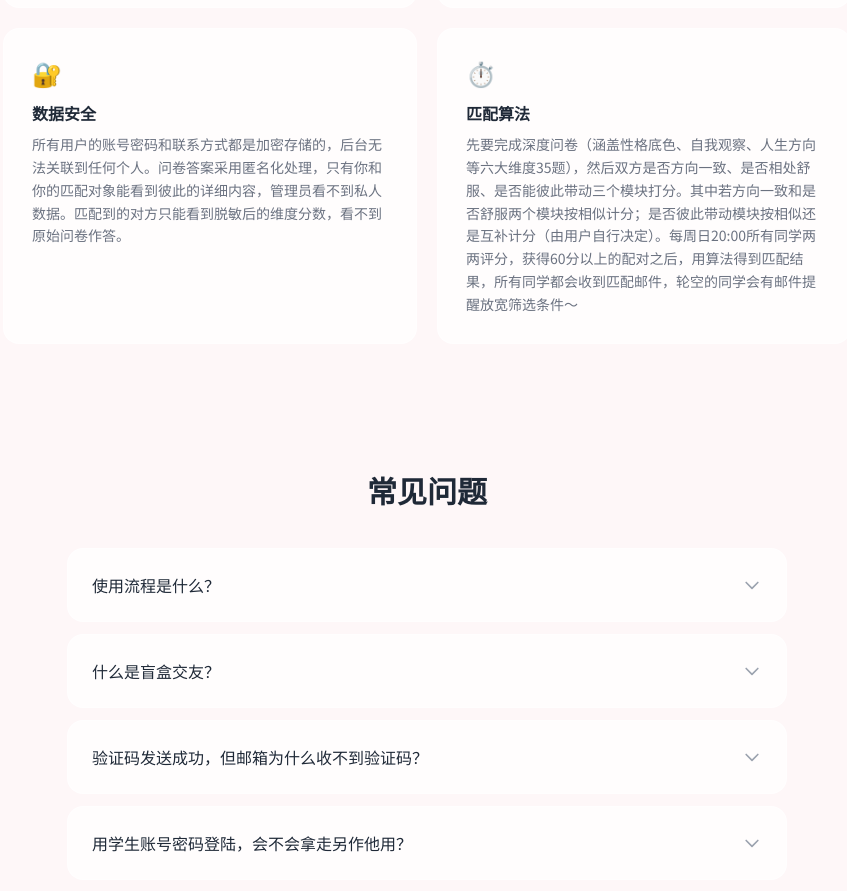
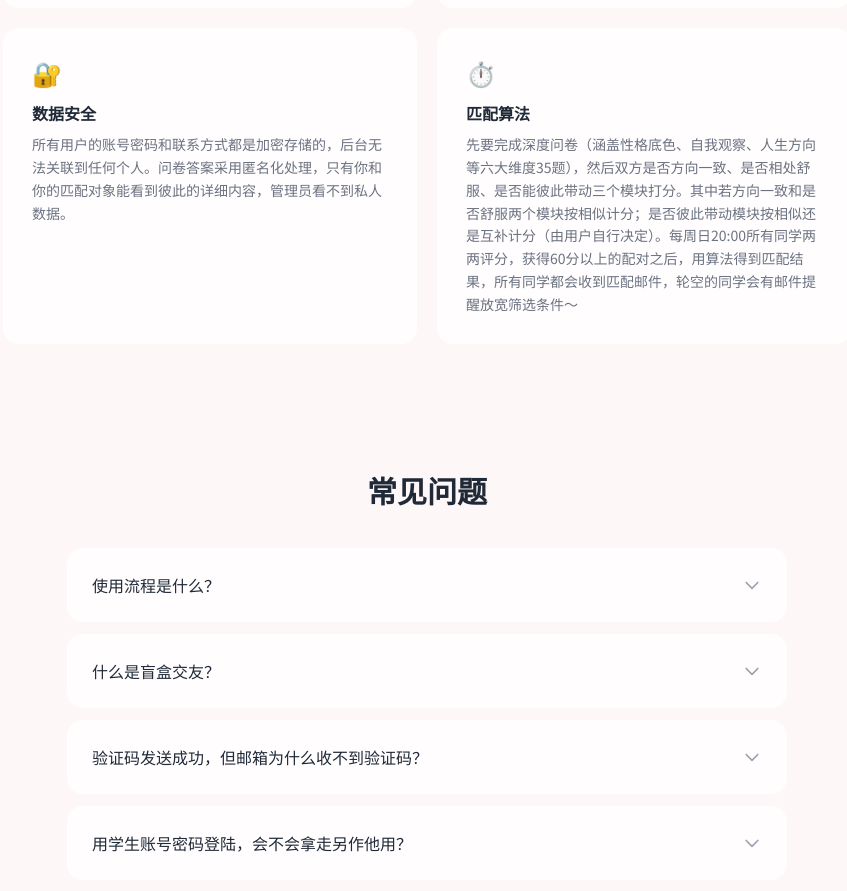
Before and after one commit to hajicat/JAI, a Next.js app: page / in a window 1280 px wide. Shown: the part 2220-3111 px from the top of the page, without its empty margins (213-1060 px from the left). Built offline with nearby package versions, Linux system fonts and the light colour scheme.

Commit message:
refine: 精简首页卡片/FAQ文案，去掉加密细节

```diff
--- a/src/app/page.tsx
+++ b/src/app/page.tsx
@@ -541,7 +541,7 @@ export default function Home() {
           {
             icon: '🔐',
             title: '数据安全',
-            desc: '所有用户的账号密码和联系方式都是加密存储的，后台无法关联到任何个人。问卷答案采用匿名化处理，只有你和你的匹配对象能看到彼此的详细内容，管理员看不到私人数据。匹配到的对方只能看到脱敏后的维度分数，看不到原始问卷作答。',
+            desc: '所有用户的账号密码和联系方式都是加密存储的，后台无法关联到任何个人。问卷答案采用匿名化处理，只有你和你的匹配对象能看到彼此的详细内容，管理员看不到私人数据。',
           },
           {
             icon: '⏱️',
@@ -571,8 +571,8 @@ export default function Home() {
         const faqs = [
           { q: '使用流程是什么？', a: '首先注册账号并通过学生身份验证（GPS定位+邮箱），然后完成35道深度心理问卷（约15分钟）。之后每周末等待系统自动匹配，周日20:00揭晓本周的匹配对象。如果双方都愿意交换联系方式，就能拿到对方的联系信息啦~' },
           { q: '什么是盲盒交友？', a: '「盲盒」的意思是：你不知道会匹配到谁，对方也不知道会匹配到你。系统根据你们的问卷回答计算契合度，在你们互相看到对方信息之前，一切都是未知的。这种设计避免了「看脸社交」的偏见，让大家更关注内在契合度。' },
-          { q: '验证码发送成功，但邮箱为什么收不到验证码？', a: '只要填入了正确的邮箱就能触发验证码发送，但不一定能送到邮箱。所有邮件发送失败原因都是同学们输入的邮箱地址不在对应学校邮箱系统里，需要同学们检查输入的邮箱前缀，如果前缀正确依然收不到邮件需要联系学校邮箱管理员咨询邮箱功能是否正常。目前系统的邮件发送成功率（指用户邮箱能收到验证码）为91%。' },
-          { q: '用学生账号密码登陆，会不会拿走另作他用？', a: '绝对不会。我们只在你首次注册时用学校邮箱发一次验证码来确认你是该校学生，之后不会再访问你的学校邮箱。密码使用PBKDF2强哈希+服务端pepper加盐存储，即使数据库泄露也无法还原明文。我们看不到也存不了你的学校账号密码原文。' },
+          { q: '验证码发送成功，但邮箱为什么收不到验证码？', a: '可能填错了邮箱地址，或者填的不是校园邮箱。请检查邮箱地址是否正确，确保使用的是学校分配的校内邮箱。如果确认邮箱无误但仍收不到，可能需要联系学校邮箱管理员确认功能是否正常。目前系统邮件发送成功率约为91%。' },
+          { q: '用学生账号密码登陆，会不会拿走另作他用？', a: '绝对不会。我们只在你首次注册时用学校邮箱发一次验证码来确认你是该校学生，之后不会再访问你的学校邮箱。' },
         ]
         return (
           <section className={`relative z-10 max-w-3xl mx-auto px-6 py-16 ${pricingVisible ? 'animate-fade-in' : 'opacity-0'}`}>
```
